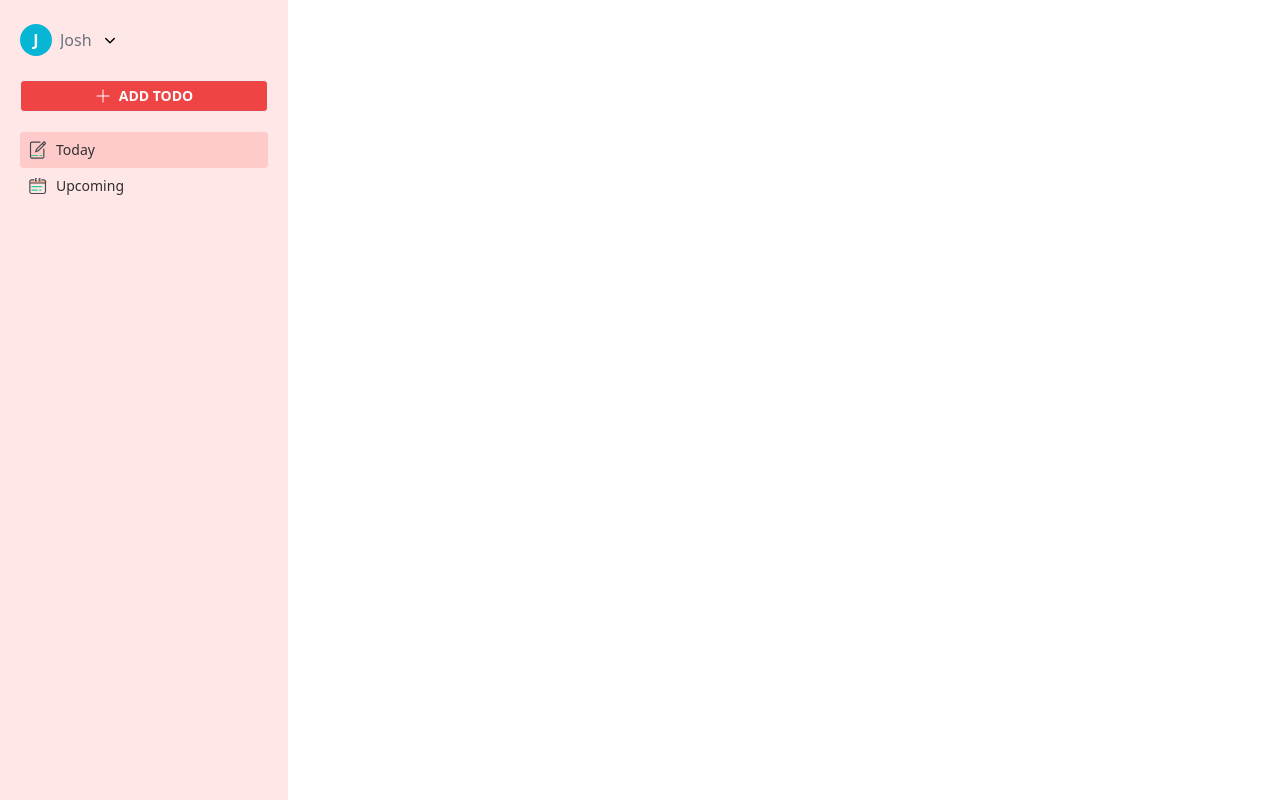
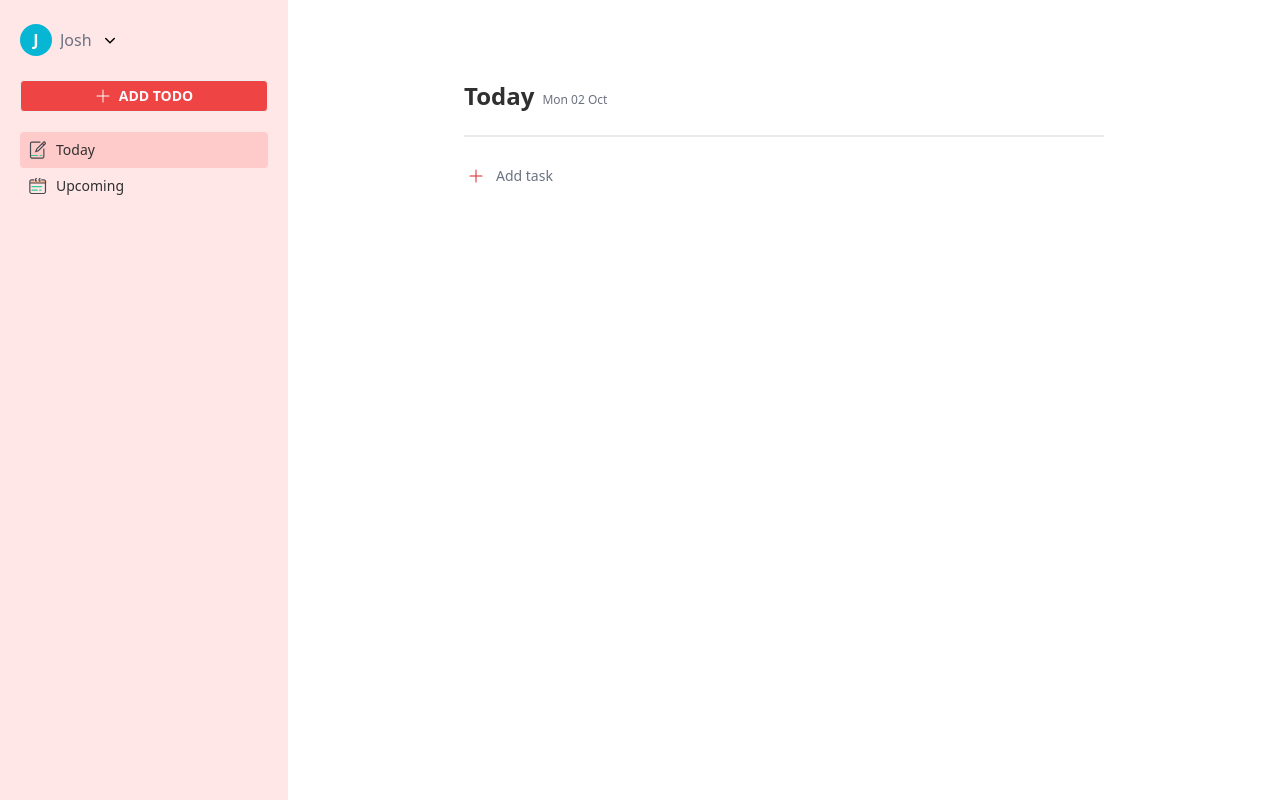
Before and after one commit to Yuta4u/todo-ts, a React (Create React App) app: page / in a window 1280 px wide. Built offline with nearby package versions, Linux system fonts and the light colour scheme.

Commit message:
progress day 2

```diff
--- a/src/App.tsx
+++ b/src/App.tsx
@@ -1,8 +1,14 @@
 import { Sidebar } from "./components/Sidebar"
+import { Today } from "./components/Today"
+
+import { Upcoming } from "./components/Upcoming"
+
 function App() {
   return (
-    <div className="App">
+    <div className="App flex">
       <Sidebar />
+      <Today />
+      {/* <Upcoming /> */}
     </div>
   )
 }
--- /dev/null
+++ b/src/child/Button/TodayBtn.tsx
@@ -0,0 +1,20 @@
+import { ReactComponent as TodayIcon } from "../../assets/icons/record.svg"
+
+type TodayBtnProps = {
+  isActiveProps: React.Dispatch<React.SetStateAction<string>>
+  isActiveFlag: string
+}
+
+export function TodayBtn({ isActiveProps, isActiveFlag }: TodayBtnProps) {
+  return (
+    <button
+      onClick={() => isActiveProps("today")}
+      className={`w-full flex p-2 mt-5 rounded text-sm gap-2  ${
+        isActiveFlag === "today" ? "bg-red-200" : "hover:bg-hover"
+      }`}
+    >
+      <TodayIcon className="w-5 h-5" />
+      Today
+    </button>
+  )
+}
--- /dev/null
+++ b/src/child/Button/UpcomingBtn.tsx
@@ -0,0 +1,20 @@
+import { ReactComponent as UpcomingIcon } from "../../assets/icons/calendar.svg"
+
+type UpcomingBtnProps = {
+  isActiveProps: React.Dispatch<React.SetStateAction<string>>
+  isActiveFlag: string
+}
+
+export function UpcomingBtn({ isActiveProps, isActiveFlag }: UpcomingBtnProps) {
+  return (
+    <button
+      onClick={() => isActiveProps("upcoming")}
+      className={`w-full flex p-2 rounded text-sm gap-2  ${
+        isActiveFlag === "upcoming" ? "bg-red-200" : "hover:bg-hover"
+      }`}
+    >
+      <UpcomingIcon className="w-5 h-5" />
+      Upcoming
+    </button>
+  )
+}
--- a/src/child/Todos/Today.tsx
+++ /dev/null
@@ -1,20 +0,0 @@
-import { ReactComponent as TodayIcon } from "../../assets/icons/record.svg"
-
-type TodayProps = {
-  isActiveProps: React.Dispatch<React.SetStateAction<boolean>>
-  isActiveFlag: boolean
-}
-
-export function Today({ isActiveProps, isActiveFlag }: TodayProps) {
-  return (
-    <button
-      onClick={() => isActiveProps(true)}
-      className={`w-full flex p-2 mt-5 rounded text-sm gap-2  ${
-        isActiveFlag ? "bg-red-200" : "hover:bg-hover"
-      }`}
-    >
-      <TodayIcon className="w-5 h-5" />
-      Today
-    </button>
-  )
-}
--- a/src/child/Todos/Upcoming.tsx
+++ /dev/null
@@ -1,20 +0,0 @@
-import { ReactComponent as UpcomingIcon } from "../../assets/icons/calendar.svg"
-
-type UpcomingProps = {
-  isActiveProps: React.Dispatch<React.SetStateAction<boolean>>
-  isActiveFlag: boolean
-}
-
-export function Upcoming({ isActiveProps, isActiveFlag }: UpcomingProps) {
-  return (
-    <button
-      onClick={() => isActiveProps(false)}
-      className={`w-full flex p-2 rounded text-sm gap-2  ${
-        !isActiveFlag ? "bg-red-200" : "hover:bg-hover"
-      }`}
-    >
-      <UpcomingIcon className="w-5 h-5" />
-      Upcoming
-    </button>
-  )
-}
--- a/src/components/Sidebar.tsx
+++ b/src/components/Sidebar.tsx
@@ -2,15 +2,14 @@ import { ReactComponent as ArrowDown } from "../assets/icons/arrow-down.svg"
 import { ReactComponent as PlusIcon } from "../assets/icons/plus.svg"
 
 // CHILD
-import { Today as TodayTodos } from "../child/Todos/Today"
-import { Upcoming as UpcomingTodos } from "../child/Todos/Upcoming"
+import { TodayBtn } from "../child/Button/TodayBtn"
+import { UpcomingBtn } from "../child/Button/UpcomingBtn"
 import { Dropdown } from "../child/Dropdown"
 
 import { useState } from "react"
 
 export function Sidebar() {
-  const [isActive, setIsActive] = useState<boolean>(true)
-  console.log(isActive)
+  const [isActive, setIsActive] = useState<string>("today")
 
   return (
     <div className="sidebar w-72 h-screen py-5 px-5 bg-primary">
@@ -42,8 +41,8 @@ export function Sidebar() {
 
       {/* TODOS  */}
       <div className="todos">
-        <TodayTodos isActiveProps={setIsActive} isActiveFlag={isActive} />
-        <UpcomingTodos isActiveProps={setIsActive} isActiveFlag={isActive} />
+        <TodayBtn isActiveProps={setIsActive} isActiveFlag={isActive} />
+        <UpcomingBtn isActiveProps={setIsActive} isActiveFlag={isActive} />
       </div>
     </div>
   )
--- /dev/null
+++ b/src/components/Today.tsx
@@ -0,0 +1,23 @@
+import { ReactComponent as PlusIcon } from "../assets/icons/plus.svg"
+
+export function Today() {
+  const date = Date().split(" ")
+  const today = `${date[0] + " " + date[2] + " " + date[1]}`
+
+  return (
+    <div className="w-2/4 mx-auto my-20 ">
+      <div className="flex gap-2">
+        <div className="text-2xl font-bold">Today</div>
+        <div className="text-xs text-gray-500 mt-3">{today}</div>
+      </div>
+      <div className="divider" />
+
+      <div className="flex gap-2 mt-5">
+        <button className="btn btn-circle btn-xs btn-ghost text-red-600 hover:bg-red-600 hover:text-slate-50">
+          <PlusIcon className="w-4 h-4" />
+        </button>
+        <div className="text-sm text-gray-500 pt-0.5">Add task</div>
+      </div>
+    </div>
+  )
+}
--- a/src/components/Todos.tsx
+++ /dev/null
@@ -1,3 +0,0 @@
-export function Todos() {
-  return <></>
-}
--- /dev/null
+++ b/src/components/Upcoming.tsx
@@ -0,0 +1,3 @@
+export function Upcoming() {
+  return <div className="p-20">Upcoming</div>
+}
```
Also changed, not shown: src/assets/icons/plus.svg.
